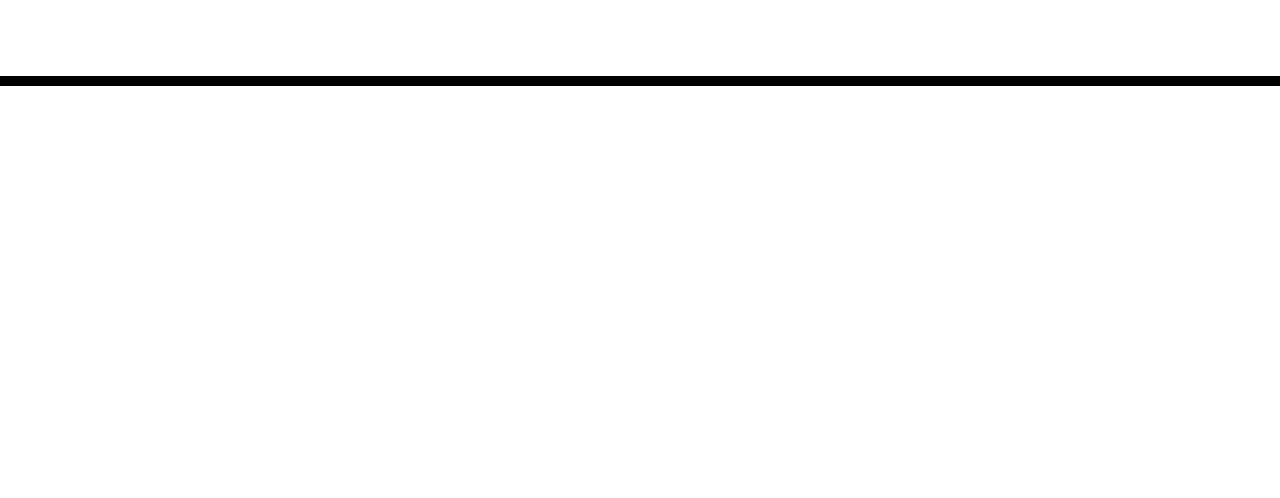
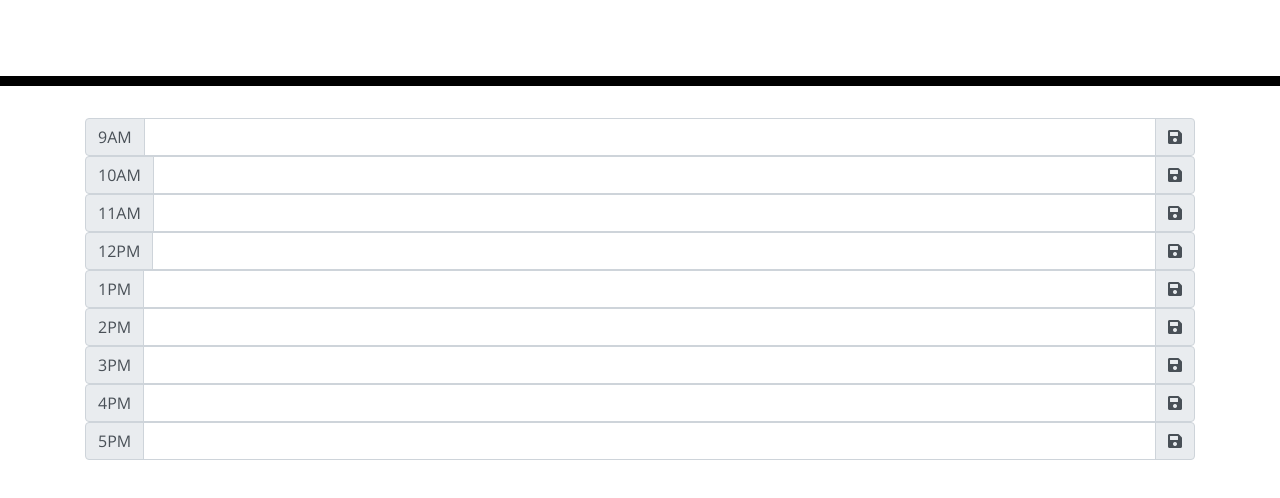
Before and after one commit to reycelhuffman/dayscheduler, a plain HTML site: page index.html in a window 1280 px wide. Shown: the part 182-680 px from the top of the page. Drawn offline with nearby package versions, Linux system fonts and the light colour scheme.

Commit message:
second commit

```diff
--- a/index.html
+++ b/index.html
@@ -30,6 +30,88 @@
     </header>
     <div class="container">
       <!-- Timeblocks go here -->
+      <div class="input-group">
+        <div class="input-group-prepend">
+          <span class="input-group-text">9AM</span>
+        </div>
+        <input type="text" class="form-control">
+        <div class="input-group-append">
+          <span class="input-group-text"><i class="fas fa-save"></i></I></span>
+        </div>
+      </div>
+      <div class="input-group">
+        <div class="input-group-prepend">
+          <span class="input-group-text">10AM</span>
+        </div>
+        <input type="text" class="form-control">
+        <div class="input-group-append">
+          <span class="input-group-text"><i class="fas fa-save"></i></I></span>
+        </div>
+      </div>
+      <div class="input-group">
+        <div class="input-group-prepend">
+          <span class="input-group-text">11AM</span>
+        </div>
+        <input type="text" class="form-control">
+        <div class="input-group-append">
+          <span class="input-group-text"><i class="fas fa-save"></i></I></span>
+        </div>
+      </div>
+      <div class="input-group">
+        <div class="input-group-prepend">
+          <span class="input-group-text">12PM</span>
+        </div>
+        <input type="text" class="form-control">
+        <div class="input-group-append">
+          <span class="input-group-text"><i class="fas fa-save"></i></I></span>
+        </div>
+      </div>
+      <div class="input-group">
+        <div class="input-group-prepend">
+          <span class="input-group-text">1PM</span>
+        </div>
+        <input type="text" class="form-control">
+        <div class="input-group-append">
+          <span class="input-group-text"><i class="fas fa-save"></i></I></span>
+        </div>
+      </div>
+      <div class="input-group">
+        <div class="input-group-prepend">
+          <span class="input-group-text">2PM</span>
+        </div>
+        <input type="text" class="form-control">
+        <div class="input-group-append">
+          <span class="input-group-text"><i class="fas fa-save"></i></I></span>
+        </div>
+      </div>
+      <div class="input-group">
+        <div class="input-group-prepend">
+          <span class="input-group-text">3PM</span>
+        </div>
+        <input type="text" class="form-control">
+        <div class="input-group-append">
+          <span class="input-group-text"><i class="fas fa-save"></i></I></span>
+        </div>
+      </div>
+      <div class="input-group">
+        <div class="input-group-prepend">
+          <span class="input-group-text">4PM</span>
+        </div>
+        <input type="text" class="form-control">
+        <div class="input-group-append">
+          <span class="input-group-text"><i class="fas fa-save"></i></I></span>
+        </div>
+      </div>
+      <div class="input-group">
+        <div class="input-group-prepend">
+          <span class="input-group-text">5PM</span>
+        </div>
+        <input type="text" class="form-control">
+        <div class="input-group-append">
+          <span class="input-group-text"><i class="fas fa-save"></i></I></span>
+        </div>
+      </div>
+
     </div>
 
     <script src="https://cdnjs.cloudflare.com/ajax/libs/jquery/3.2.1/jquery.min.js"></script>
```
Also changed, not shown: 05-third-party-apis-homework-demo.gif (added), 1 other file.
